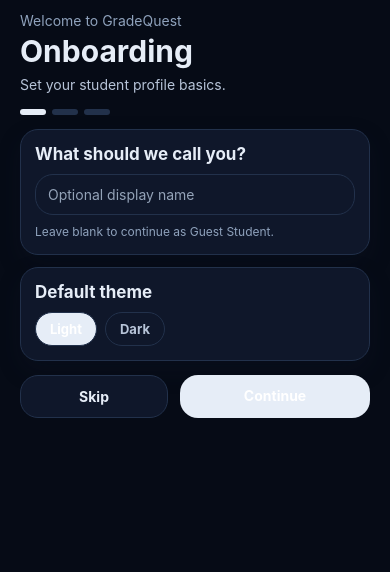
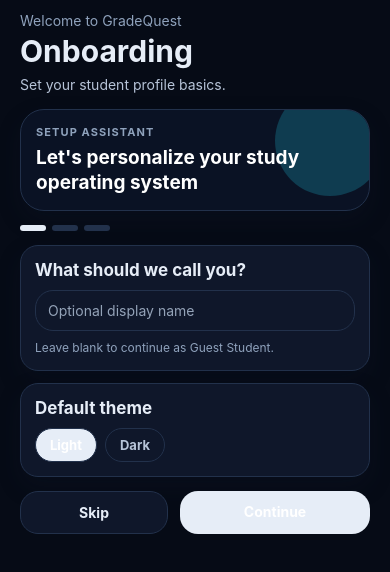
Before and after one commit to MaryamKurbanova/GradeQuest, a React Native app: screen / in a window 390 px wide. Shown: the top 572 px of the page. Built offline with nearby package versions, Linux system fonts and the light colour scheme.

Commit message:
fix: keep onboarding focus chips responsive and elevate premium visuals
Co-authored-by: MaryamKurbanova <MaryamKurbanova@users.noreply.github.com>

```diff
--- a/src/screens/DashboardScreen.tsx
+++ b/src/screens/DashboardScreen.tsx
@@ -105,6 +105,8 @@ const DashboardScreen: React.FC = () => {
         <Text style={styles.title}>Today at a glance</Text>
 
         <View style={styles.heroCard}>
+          <View style={styles.heroGlowTop} />
+          <View style={styles.heroGlowBottom} />
           <Text style={styles.heroKicker}>Daily focus</Text>
           <Text style={styles.heroTitle}>Build momentum one task at a time</Text>
           <View style={styles.heroPillsRow}>
@@ -239,11 +241,33 @@ const styles = StyleSheet.create({
     marginBottom: 14,
   },
   heroCard: {
+    position: "relative",
+    overflow: "hidden",
     backgroundColor: DESIGN.colors.surfaceDark,
     borderRadius: DESIGN.radius.lg,
+    borderWidth: 1,
+    borderColor: DESIGN.colors.border,
     padding: 16,
     marginBottom: 14,
     ...DESIGN.shadow.card,
+  },
+  heroGlowTop: {
+    position: "absolute",
+    top: -30,
+    right: -20,
+    width: 130,
+    height: 130,
+    borderRadius: 999,
+    backgroundColor: "rgba(37, 99, 235, 0.24)",
+  },
+  heroGlowBottom: {
+    position: "absolute",
+    bottom: -36,
+    left: -28,
+    width: 120,
+    height: 120,
+    borderRadius: 999,
+    backgroundColor: "rgba(34, 211, 238, 0.16)",
   },
   heroKicker: {
     fontSize: 11,
--- a/src/screens/FirstLaunchSetupScreen.tsx
+++ b/src/screens/FirstLaunchSetupScreen.tsx
@@ -94,6 +94,12 @@ const FirstLaunchSetupScreen: React.FC = () => {
         <Text style={styles.title}>Onboarding</Text>
         <Text style={styles.subtitle}>{steps[step].subtitle}</Text>
 
+        <View style={styles.heroCard}>
+          <View style={styles.heroGlow} />
+          <Text style={styles.heroKicker}>Setup assistant</Text>
+          <Text style={styles.heroTitle}>Let&apos;s personalize your study operating system</Text>
+        </View>
+
         <View style={styles.progressRow}>
           {steps.map((item) => {
             const isActive = item.key === step;
@@ -156,9 +162,13 @@ const FirstLaunchSetupScreen: React.FC = () => {
           <>
             <View style={styles.sectionCard}>
               <Text style={styles.sectionTitle}>What is your main focus?</Text>
-              <View style={styles.choiceRow}>
+              <View style={[styles.choiceRow, styles.choiceRowWrap]}>
                 <TouchableOpacity
-                  style={[styles.choiceChip, focusGoal === "consistency" && styles.choiceChipActive]}
+                  style={[
+                    styles.choiceChip,
+                    styles.choiceChipComfort,
+                    focusGoal === "consistency" && styles.choiceChipActive,
+                  ]}
                   onPress={() => setFocusGoal("consistency")}
                 >
                   <Text
@@ -171,7 +181,11 @@ const FirstLaunchSetupScreen: React.FC = () => {
                   </Text>
                 </TouchableOpacity>
                 <TouchableOpacity
-                  style={[styles.choiceChip, focusGoal === "grades" && styles.choiceChipActive]}
+                  style={[
+                    styles.choiceChip,
+                    styles.choiceChipComfort,
+                    focusGoal === "grades" && styles.choiceChipActive,
+                  ]}
                   onPress={() => setFocusGoal("grades")}
                 >
                   <Text
@@ -184,7 +198,11 @@ const FirstLaunchSetupScreen: React.FC = () => {
                   </Text>
                 </TouchableOpacity>
                 <TouchableOpacity
-                  style={[styles.choiceChip, focusGoal === "balance" && styles.choiceChipActive]}
+                  style={[
+                    styles.choiceChip,
+                    styles.choiceChipComfort,
+                    focusGoal === "balance" && styles.choiceChipActive,
+                  ]}
                   onPress={() => setFocusGoal("balance")}
                 >
                   <Text
@@ -323,6 +341,40 @@ const styles = StyleSheet.create({
     lineHeight: 20,
     marginBottom: 14,
   },
+  heroCard: {
+    position: "relative",
+    overflow: "hidden",
+    backgroundColor: DESIGN.colors.surfaceDark,
+    borderRadius: DESIGN.radius.lg,
+    borderWidth: 1,
+    borderColor: DESIGN.colors.border,
+    padding: 15,
+    marginBottom: 14,
+    ...DESIGN.shadow.card,
+  },
+  heroGlow: {
+    position: "absolute",
+    top: -24,
+    right: -16,
+    width: 110,
+    height: 110,
+    borderRadius: 999,
+    backgroundColor: "rgba(34, 211, 238, 0.22)",
+  },
+  heroKicker: {
+    fontSize: 11,
+    letterSpacing: 1.1,
+    textTransform: "uppercase",
+    color: DESIGN.colors.textMuted,
+    fontWeight: "700",
+  },
+  heroTitle: {
+    marginTop: 6,
+    color: "#FFFFFF",
+    fontSize: 19,
+    lineHeight: 25,
+    fontWeight: "700",
+  },
   progressRow: {
     flexDirection: "row",
     marginBottom: 14,
@@ -373,6 +425,9 @@ const styles = StyleSheet.create({
   choiceRow: {
     flexDirection: "row",
   },
+  choiceRowWrap: {
+    flexWrap: "wrap",
+  },
   choiceChip: {
     backgroundColor: DESIGN.colors.surface,
     borderWidth: 1,
@@ -381,6 +436,9 @@ const styles = StyleSheet.create({
     paddingHorizontal: 14,
     paddingVertical: 8,
     marginRight: 8,
+  },
+  choiceChipComfort: {
+    marginBottom: 8,
   },
   choiceChipActive: {
     backgroundColor: DESIGN.colors.textPrimary,
--- a/src/screens/ProfileScreen.tsx
+++ b/src/screens/ProfileScreen.tsx
@@ -33,6 +33,7 @@ const ProfileScreen: React.FC = () => {
         <Text style={styles.title}>{displayName || "Guest Student"}</Text>
 
         <View style={styles.heroCard}>
+          <View style={styles.heroGlowTop} />
           <View style={styles.avatarCircle}>
             <Text style={styles.avatarText}>{(displayName || "G").slice(0, 1).toUpperCase()}</Text>
           </View>
@@ -139,13 +140,26 @@ const styles = StyleSheet.create({
     display: "none",
   },
   heroCard: {
+    position: "relative",
+    overflow: "hidden",
     backgroundColor: DESIGN.colors.surfaceDark,
     borderRadius: DESIGN.radius.lg,
+    borderWidth: 1,
+    borderColor: DESIGN.colors.border,
     padding: 14,
     marginBottom: 12,
     flexDirection: "row",
     alignItems: "center",
     ...DESIGN.shadow.card,
+  },
+  heroGlowTop: {
+    position: "absolute",
+    top: -26,
+    right: -18,
+    width: 96,
+    height: 96,
+    borderRadius: 999,
+    backgroundColor: "rgba(34, 211, 238, 0.2)",
   },
   avatarCircle: {
     width: 44,
```
